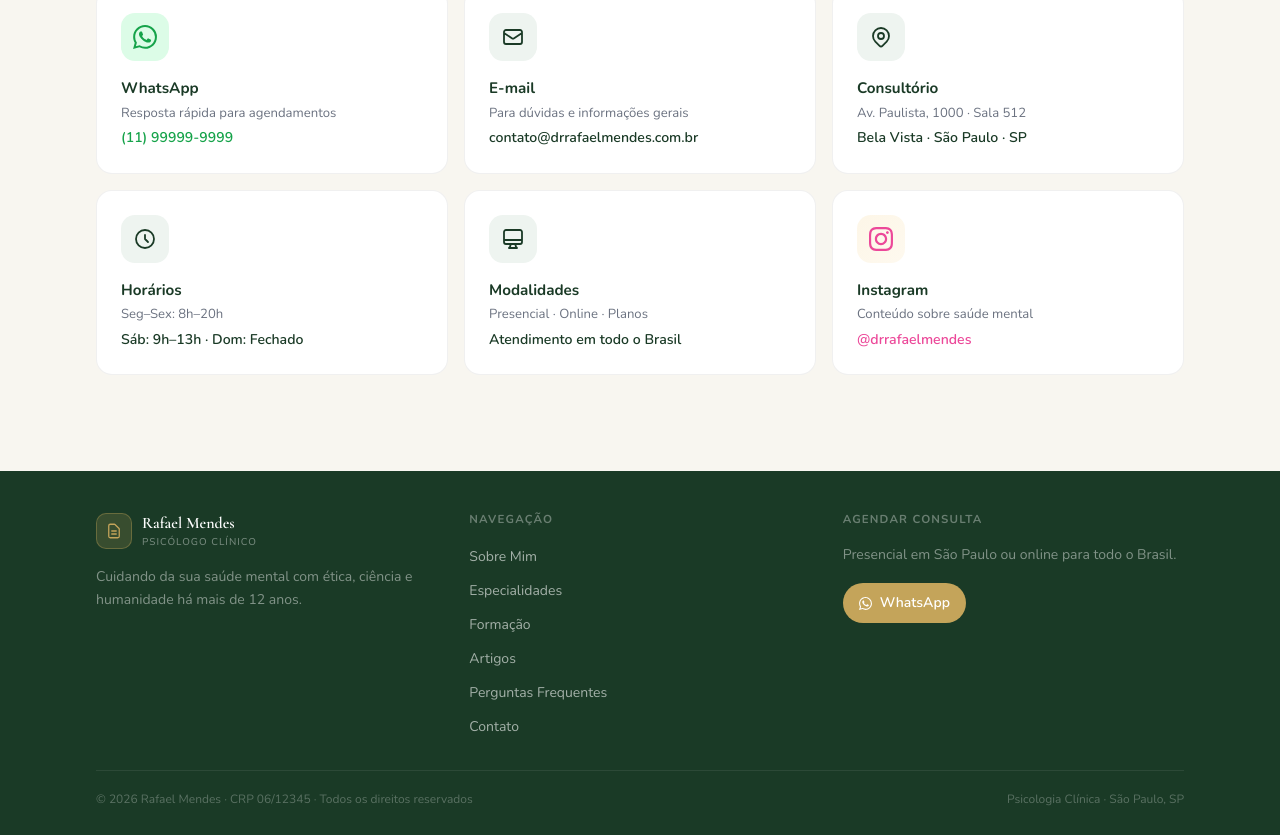
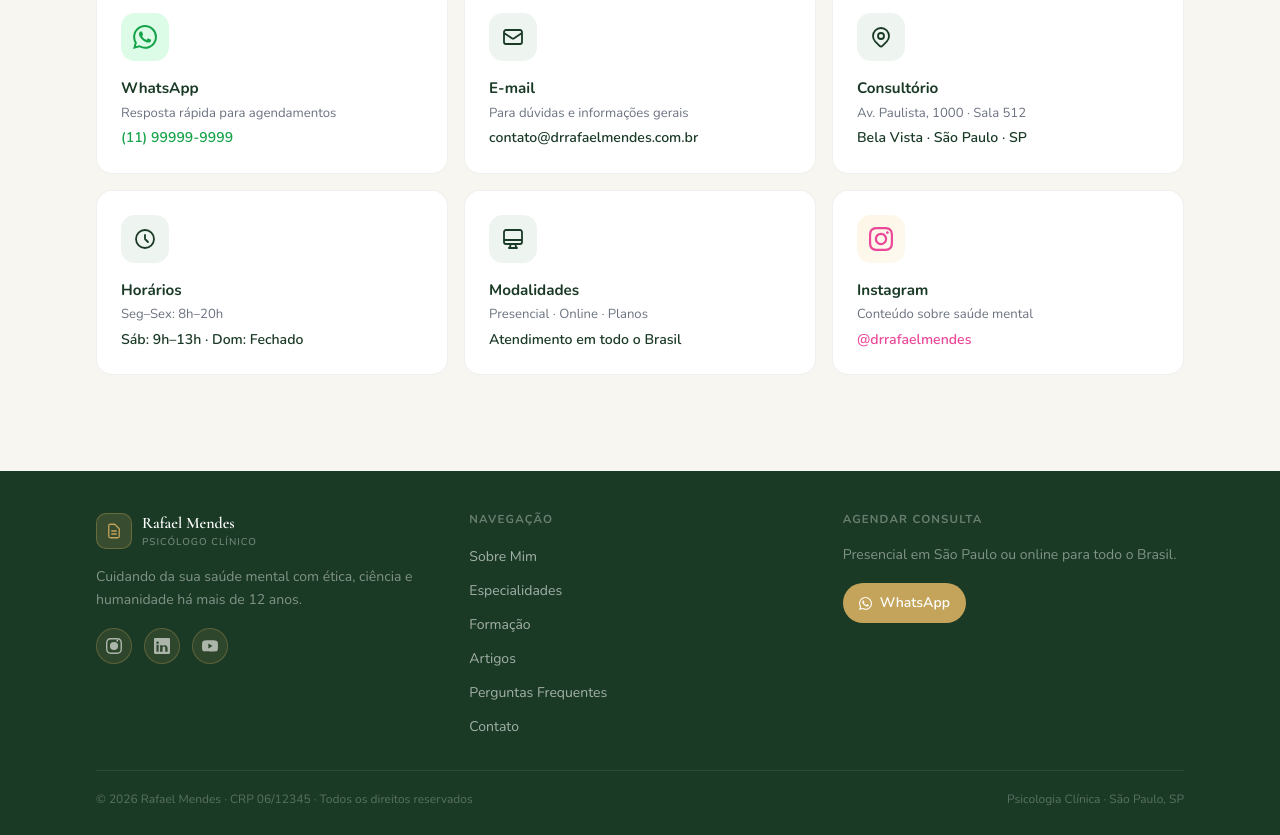
Before and after one commit to pauloreducino/lp-psicologo, a Next.js app: page / in a window 1280 px wide. Shown: the part 6301-7136 px from the top of the page. Built offline with nearby package versions, Linux system fonts and the light colour scheme; no server answers.

Commit message:
fix: adding social networks in the footer

```diff
--- a/src/components/ui/Footer.tsx
+++ b/src/components/ui/Footer.tsx
@@ -1,3 +1,5 @@
+"use client";
+
 import Link from "next/link";
 import { WA_URL } from "@/lib/utils";
 
@@ -56,12 +58,108 @@ export default function Footer() {
               </div>
             </div>
             <p
-              className="text-sm leading-relaxed"
+              className="text-sm leading-relaxed mb-4"
               style={{ color: "rgba(255,255,255,.45)" }}
             >
               Cuidando da sua saúde mental com ética, ciência e humanidade há
               mais de 12 anos.
             </p>
+
+            {/* Redes Sociais */}
+            <div className="flex items-center gap-3">
+              {/* Instagram */}
+              <a
+                href="https://instagram.com"
+                target="_blank"
+                rel="noopener noreferrer"
+                className="w-9 h-9 rounded-full flex items-center justify-center transition-all duration-200 hover:scale-110"
+                style={{
+                  background: "rgba(196,164,90,.12)",
+                  border: "1.5px solid rgba(196,164,90,.3)",
+                }}
+                aria-label="Instagram"
+                onMouseEnter={(e) => {
+                  const svg = e.currentTarget.querySelector("svg");
+                  if (svg) svg.style.color = "#E4405F";
+                }}
+                onMouseLeave={(e) => {
+                  const svg = e.currentTarget.querySelector("svg");
+                  if (svg) svg.style.color = "rgba(255,255,255,.6)";
+                }}
+              >
+                <svg
+                  width="16"
+                  height="16"
+                  fill="currentColor"
+                  viewBox="0 0 24 24"
+                  style={{ color: "rgba(255,255,255,.6)", transition: "color 0.2s" }}
+                >
+                  <path d="M12 2.163c3.204 0 3.584.012 4.85.07 3.252.148 4.771 1.691 4.919 4.919.058 1.265.069 1.645.069 4.849 0 3.205-.012 3.584-.069 4.849-.149 3.225-1.664 4.771-4.919 4.919-1.266.058-1.644.07-4.85.07-3.204 0-3.584-.012-4.849-.07-3.26-.149-4.771-1.699-4.919-4.92-.058-1.265-.07-1.644-.07-4.849 0-3.204.013-3.583.07-4.849.149-3.227 1.664-4.771 4.919-4.919 1.266-.057 1.645-.069 4.849-.069zm0-2.163c-3.259 0-3.667.014-4.947.072-4.358.2-6.78 2.618-6.98 6.98-.059 1.281-.073 1.689-.073 4.948 0 3.259.014 3.668.072 4.948.2 4.358 2.618 6.78 6.98 6.98 1.281.058 1.689.072 4.948.072 3.259 0 3.668-.014 4.948-.072 4.354-.2 6.782-2.618 6.979-6.98.059-1.28.073-1.689.073-4.948 0-3.259-.014-3.667-.072-4.947-.196-4.354-2.617-6.78-6.979-6.98-1.281-.059-1.69-.073-4.949-.073zM5.838 12a6.162 6.162 0 1112.324 0 6.162 6.162 0 01-12.324 0zM12 16a4 4 0 110-8 4 4 0 010 8zm4.965-10.322a1.44 1.44 0 110-2.881 1.44 1.44 0 010 2.881z" />
+                </svg>
+              </a>
+
+              {/* LinkedIn */}
+              <a
+                href="https://linkedin.com"
+                target="_blank"
+                rel="noopener noreferrer"
+                className="w-9 h-9 rounded-full flex items-center justify-center transition-all duration-200 hover:scale-110"
+                style={{
+                  background: "rgba(196,164,90,.12)",
+                  border: "1.5px solid rgba(196,164,90,.3)",
+                }}
+                aria-label="LinkedIn"
+                onMouseEnter={(e) => {
+                  const svg = e.currentTarget.querySelector("svg");
+                  if (svg) svg.style.color = "#0A66C2";
+                }}
+                onMouseLeave={(e) => {
+                  const svg = e.currentTarget.querySelector("svg");
+                  if (svg) svg.style.color = "rgba(255,255,255,.6)";
+                }}
+              >
+                <svg
+                  width="16"
+                  height="16"
+                  fill="currentColor"
+                  viewBox="0 0 24 24"
+                  style={{ color: "rgba(255,255,255,.6)", transition: "color 0.2s" }}
+                >
+                  <path d="M20.447 20.452h-3.554v-5.569c0-1.328-.475-2.236-1.986-2.236-1.081 0-1.722.731-2.004 1.438-.103.25-.13.599-.13.948v5.419h-3.554s.05-8.789 0-9.514h3.554v1.347c.42-.648 1.36-1.573 3.323-1.573 2.432 0 4.261 1.58 4.261 4.976v5.764zM5.337 8.855c-1.144 0-1.915-.759-1.915-1.71 0-.951.771-1.71 1.915-1.71 1.144 0 1.915.759 1.915 1.71 0 .951-.771 1.71-1.915 1.71zm1.6 11.597H3.738V9.938h3.199v10.514zM22.225 0H1.771C.792 0 0 .774 0 1.729v20.542C0 23.227.792 24 1.771 24h20.451C23.2 24 24 23.227 24 22.271V1.729C24 .774 23.2 0 22.225 0z" />
+                </svg>
+              </a>
+
+              {/* YouTube */}
+              <a
+                href="https://youtube.com"
+                target="_blank"
+                rel="noopener noreferrer"
+                className="w-9 h-9 rounded-full flex items-center justify-center transition-all duration-200 hover:scale-110"
+                style={{
+                  background: "rgba(196,164,90,.12)",
+                  border: "1.5px solid rgba(196,164,90,.3)",
+                }}
+                aria-label="YouTube"
+                onMouseEnter={(e) => {
+                  const svg = e.currentTarget.querySelector("svg");
+                  if (svg) svg.style.color = "#FF0000";
+                }}
+                onMouseLeave={(e) => {
+                  const svg = e.currentTarget.querySelector("svg");
+                  if (svg) svg.style.color = "rgba(255,255,255,.6)";
+                }}
+              >
+                <svg
+                  width="16"
+                  height="16"
+                  fill="currentColor"
+                  viewBox="0 0 24 24"
+                  style={{ color: "rgba(255,255,255,.6)", transition: "color 0.2s" }}
+                >
+                  <path d="M23.498 6.186a3.016 3.016 0 0 0-2.122-2.136C19.505 3.545 12 3.545 12 3.545s-7.505 0-9.377.505A3.017 3.017 0 0 0 .502 6.186C0 8.07 0 12 0 12s0 3.93.502 5.814a3.016 3.016 0 0 0 2.122 2.136c1.871.505 9.376.505 9.376.505s7.505 0 9.377-.505a3.015 3.015 0 0 0 2.122-2.136C24 15.93 24 12 24 12s0-3.93-.502-5.814zM9.545 15.568V8.432L15.818 12l-6.273 3.568z" />
+                </svg>
+              </a>
+            </div>
           </div>
 
           {/* Nav */}
```
